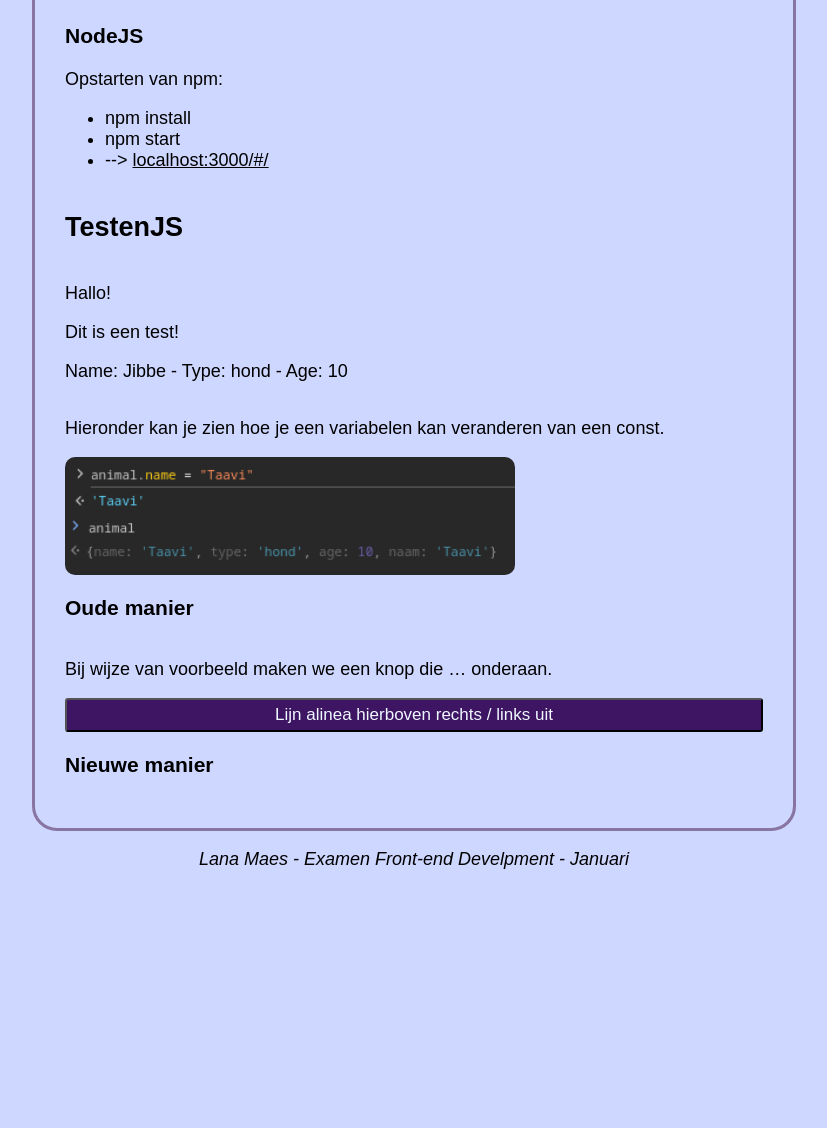
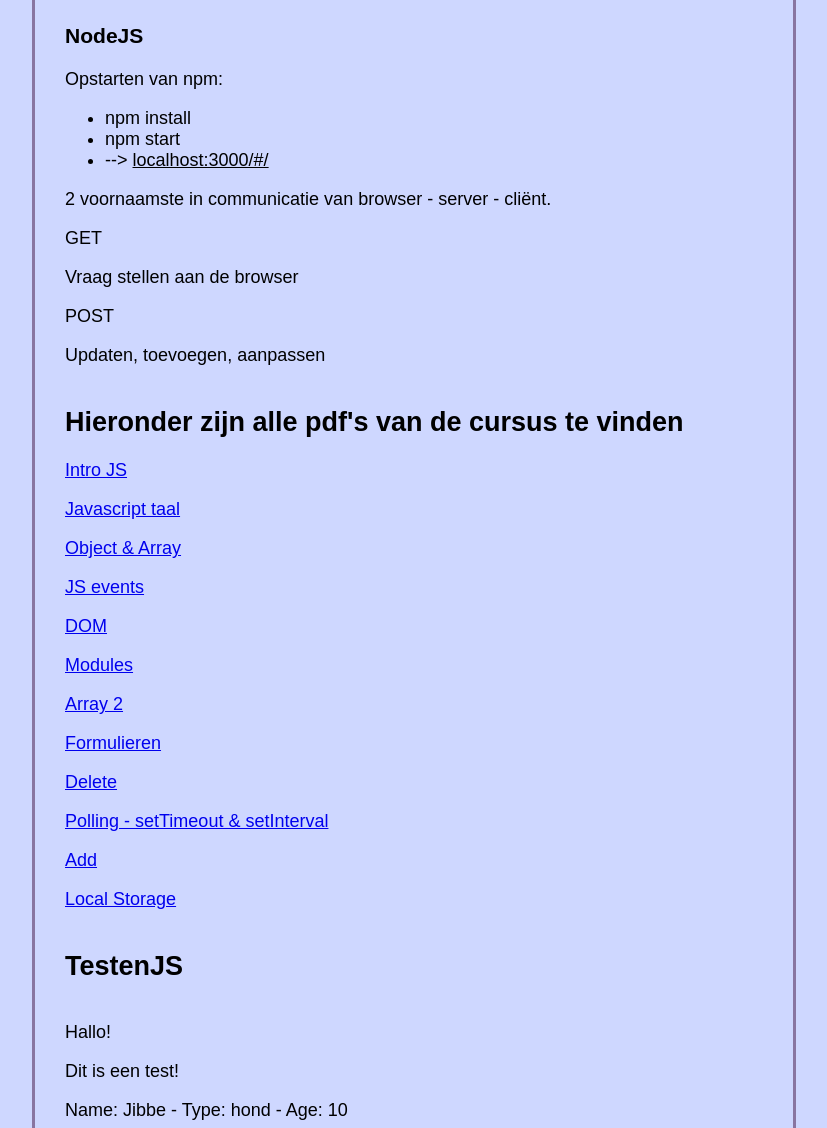
Before and after one commit to ON3LNA/examen_front-end, a plain HTML site: page javascript.html in a window 1280 px wide. Shown: the part 4893-6021 px from the top of the page, without its empty margins (226-1053 px from the left). Before the commit the page ends 5789 px from the top, so only its background shows below. Drawn offline with Linux system fonts and the light colour scheme.

Commit message:
html files aangepast

```diff
--- a/javascript.html
+++ b/javascript.html
@@ -49,7 +49,7 @@
         <article class="uitlegjs">
 
             <h3>Wat?</h3>
-                <p>Intro JavaScript van cursus: <a class="link" href="pdf/JS intro.pdf">"JS intro"</a></p>
+                <p>Intro JavaScript van cursus: <a class="link" href="pdf/Hoofdstukken/JS intro.pdf">"JS intro"</a></p>
                 <ul>
                     <li>Cross-platvorm programmeer taal.</li>
                     <li>Supported bij alle browsers.</li>
@@ -203,7 +203,8 @@
                     </ol>
                 <h4>Nieuwe manier</h4>
 
-                <p>Meer informatie kan je <a class="link" href="pdf/Hoofstuk JS events.pdf">hier</a> vinden.</p>
+                <p>Meer informatie kan je <a class="link" href="pdf/Hoofdstukken/Hoofstuk JS events.pdf">hier</a> vinden.</p>
+
         </article>
 
         <article id="NodeJS">
@@ -214,6 +215,30 @@
                         <li>npm start</li>
                         <li>--&gt; <a class="link" href="http://localhost:3000/#/">localhost:3000/#/</a></li>
                     </ul>
+                <p>2 voornaamste in communicatie van browser - server - cliënt.</p>
+                    <p>GET</p>
+                        <p>Vraag stellen aan de browser</p>
+                    <p>POST</p>
+                        <p>Updaten, toevoegen, aanpassen</p>
+
+        </article>
+
+        <article id="pdfJS">
+            <h2>Hieronder zijn alle pdf's van de cursus te vinden</h2>
+                <nav>
+                    <p><a class="linkPdf" href="pdf/Hoodstukken/JS intro.pdf">Intro JS</a></p>
+                    <p><a class="linkPdf" href="pdf/Hoodstukken/Hoofdstuk JS taal.pdf">Javascript taal</a></p>
+                    <p><a class="linkPdf" href="pdf/Hoodstukken/Hoofdstuk Object, Array.pdf">Object & Array</a></p>
+                    <p><a class="linkPdf" href="pdf/Hoodstukken/Hoofstuk JS events.pdf">JS events</a></p>
+                    <p><a class="linkPdf" href="pdf/Hoodstukken/Hoofdstuk JS DOM.pdf">DOM</a></p>
+                    <p><a class="linkPdf" href="pdf/Hoodstukken/Hoofdstuk JS modules.pdf">Modules</a></p>
+                    <p><a class="linkPdf" href="pdf/Hoodstukken/Hoofdstuk JS arrays 2.pdf">Array 2</a></p>
+                    <p><a class="linkPdf" href="pdf/Hoodstukken/Hoofdstuk JS formulieren.pdf">Formulieren</a></p>
+                    <p><a class="linkPdf" href="pdf/Hoodstukken/Hoofdstuk JS delete.pdf">Delete</a></p>
+                    <p><a class="linkPdf" href="pdf/Hoodstukken/Hoofdstuk JS setTimeout en setInterval.pdf">Polling - setTimeout & setInterval</a></p>
+                    <p><a class="linkPdf" href="pdf/Hoodstukken/Hoofdstuk JS add.pdf">Add</a></p>
+                    <p><a class="linkPdf" href="pdf/Hoodstukken/Hoofdstuk JS localStorage.pdf">Local Storage</a></p>
+                </nav>
 
         </article>
 
```
Also changed, not shown: css.html (+12 -1 lines), html.html (+10 -5 lines).
